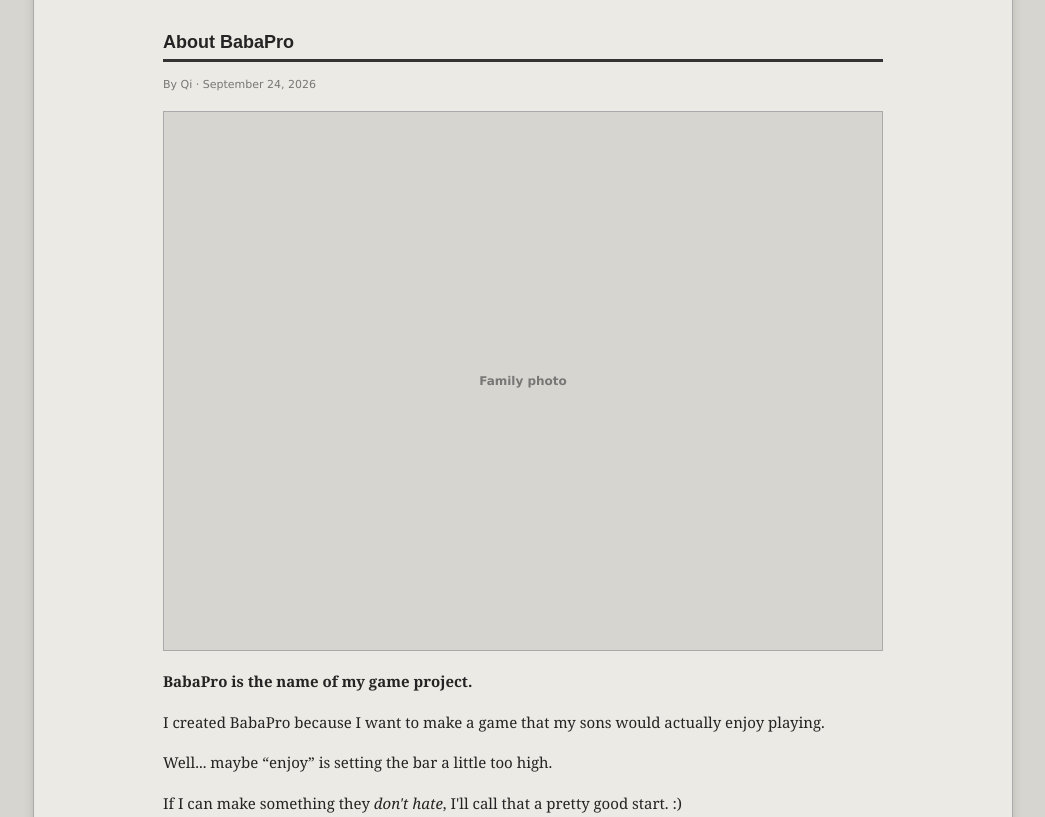
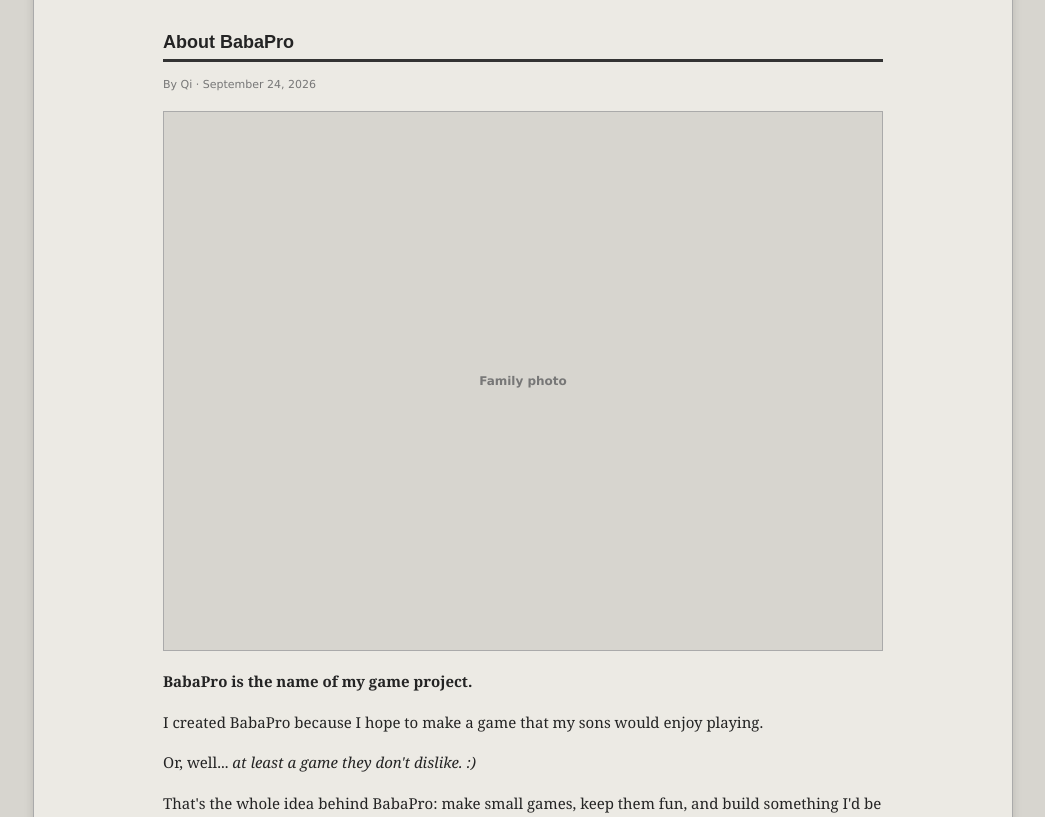
Before and after one commit to xpjtester/Babapro, a plain HTML site: page about.html in a window 1280 px wide. Shown: the part 135-952 px from the top of the page, without its empty margins (117-1162 px from the left). Drawn offline with Linux system fonts and the light colour scheme.

Commit message:
Refine BabaPro About story wording

```diff
--- a/about.html
+++ b/about.html
@@ -7,9 +7,8 @@
 <div class="meta">By Qi · September 24, 2026</div>
 <div class="about-photo-placeholder">Family photo</div>
 <p><strong>BabaPro is the name of my game project.</strong></p>
-<p>I created BabaPro because I want to make a game that my sons would actually enjoy playing.</p>
-<p>Well... maybe “enjoy” is setting the bar a little too high.</p>
-<p>If I can make something they <em>don't hate</em>, I'll call that a pretty good start. :)</p>
+<p>I created BabaPro because I hope to make a game that my sons would enjoy playing.</p>
+<p>Or, well... <em>at least a game they don't dislike. :)</em></p>
 <p>That's the whole idea behind BabaPro: make small games, keep them fun, and build something I'd be happy to put in front of my own kids.</p>
 <p>— Qi</p><p><a href="/">← Back to BabaPro</a></p></section></main>
 <footer><div>© 2026 BabaPro. Made on the internet.</div><div><a href="/about.html">About</a> · <a href="#">Privacy</a> · <a href="#">Terms</a> · <a href="#">Report a Bug</a> · <a href="#">Contact</a></div></footer></div></body></html>
```
